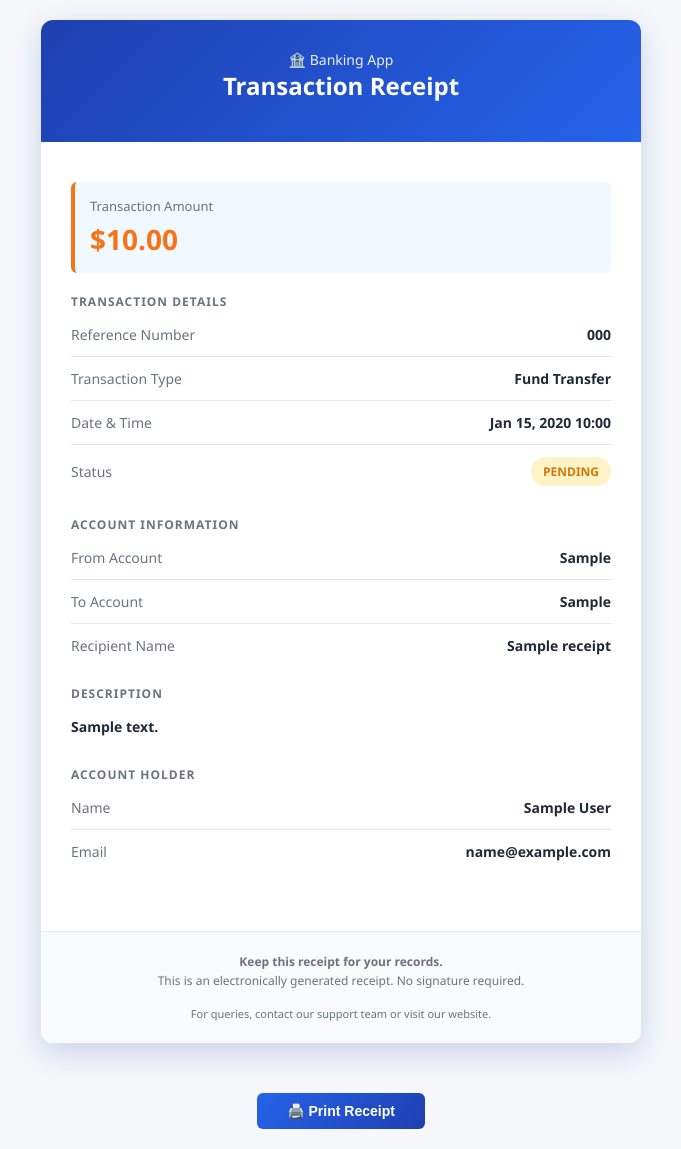
After one commit to michaelumoize-lab/BankingWebApp, a Django app: page /receipt/00000000-0000-0000-0000-000000000001/ in a window 1280 px wide. The commit adds this page. Shown: the whole page, without its empty margins (299-980 px from the left). Run offline with Django 5.2, Linux system fonts and the light colour scheme; a user stored in the database is signed in; tables that the repository leaves empty hold one stand-in row (values such as "Sample post").

Commit message:
Add transaction-receipt linking: click transactions to view receipts with hover effects

```diff
--- /dev/null
+++ b/bankapp/web/templates/web/receipt.html
@@ -0,0 +1,292 @@
+<!DOCTYPE html>
+<html lang="en">
+<head>
+    <meta charset="UTF-8">
+    <meta name="viewport" content="width=device-width, initial-scale=1.0">
+    <title>Transaction Receipt</title>
+    <style>
+        * {
+            margin: 0;
+            padding: 0;
+            box-sizing: border-box;
+        }
+
+        body {
+            font-family: 'Segoe UI', Tahoma, Geneva, Verdana, sans-serif;
+            background: #f5f7fa;
+            padding: 20px;
+        }
+
+        .receipt-container {
+            max-width: 600px;
+            margin: 0 auto;
+            background: white;
+            border-radius: 12px;
+            box-shadow: 0 10px 30px rgba(30, 64, 175, 0.2);
+            overflow: hidden;
+        }
+
+        .receipt-header {
+            background: linear-gradient(135deg, #1e40af 0%, #2563eb 100%);
+            color: white;
+            padding: 30px;
+            text-align: center;
+        }
+
+        .receipt-header h1 {
+            font-size: 24px;
+            margin-bottom: 10px;
+        }
+
+        .bank-name {
+            font-size: 14px;
+            opacity: 0.9;
+        }
+
+        .receipt-body {
+            padding: 40px 30px;
+        }
+
+        .receipt-section {
+            margin-bottom: 30px;
+        }
+
+        .section-title {
+            font-size: 12px;
+            font-weight: 600;
+            color: #6b7280;
+            text-transform: uppercase;
+            letter-spacing: 1px;
+            margin-bottom: 15px;
+        }
+
+        .receipt-row {
+            display: flex;
+            justify-content: space-between;
+            align-items: center;
+            margin-bottom: 12px;
+            padding-bottom: 12px;
+            border-bottom: 1px solid #e5e7eb;
+        }
+
+        .receipt-row:last-child {
+            border-bottom: none;
+            margin-bottom: 0;
+            padding-bottom: 0;
+        }
+
+        .receipt-label {
+            color: #6b7280;
+            font-size: 14px;
+            font-weight: 500;
+        }
+
+        .receipt-value {
+            color: #1f2937;
+            font-size: 14px;
+            font-weight: 600;
+            text-align: right;
+        }
+
+        .amount-section {
+            background: #f0f9ff;
+            border-left: 4px solid #f97316;
+            padding: 15px;
+            border-radius: 6px;
+            margin-bottom: 20px;
+        }
+
+        .amount-label {
+            color: #6b7280;
+            font-size: 13px;
+            margin-bottom: 5px;
+        }
+
+        .amount-value {
+            font-size: 28px;
+            font-weight: 700;
+            color: #f97316;
+        }
+
+        .status-badge {
+            display: inline-block;
+            padding: 6px 12px;
+            border-radius: 20px;
+            font-size: 12px;
+            font-weight: 600;
+            text-transform: uppercase;
+        }
+
+        .status-completed {
+            background: #d1fae5;
+            color: #059669;
+        }
+
+        .status-pending {
+            background: #fef3c7;
+            color: #d97706;
+        }
+
+        .status-failed {
+            background: #fee2e2;
+            color: #dc2626;
+        }
+
+        .receipt-footer {
+            background: #f9fafb;
+            padding: 20px 30px;
+            text-align: center;
+            border-top: 1px solid #e5e7eb;
+        }
+
+        .receipt-footer p {
+            color: #6b7280;
+            font-size: 12px;
+            line-height: 1.6;
+        }
+
+        .print-button {
+            display: inline-block;
+            margin-top: 20px;
+            padding: 10px 30px;
+            background: linear-gradient(135deg, #2563eb 0%, #1e40af 100%);
+            color: white;
+            border: none;
+            border-radius: 6px;
+            cursor: pointer;
+            font-size: 14px;
+            font-weight: 600;
+            transition: transform 0.2s;
+        }
+
+        .print-button:hover {
+            transform: translateY(-2px);
+        }
+
+        .download-link {
+            color: #2563eb;
+            text-decoration: none;
+            font-weight: 600;
+        }
+
+        .download-link:hover {
+            text-decoration: underline;
+        }
+
+        @media print {
+            body {
+                background: white;
+                padding: 0;
+            }
+
+            .print-button {
+                display: none;
+            }
+        }
+    </style>
+</head>
+<body>
+    <div class="receipt-container">
+        <!-- Header -->
+        <div class="receipt-header">
+            <div class="bank-name">🏦 Banking App</div>
+            <h1>Transaction Receipt</h1>
+        </div>
+
+        <!-- Body -->
+        <div class="receipt-body">
+            <!-- Amount Section -->
+            <div class="amount-section">
+                <div class="amount-label">Transaction Amount</div>
+                <div class="amount-value">${{ receipt.amount }}</div>
+            </div>
+
+            <!-- Transaction Details -->
+            <div class="receipt-section">
+                <div class="section-title">Transaction Details</div>
+                <div class="receipt-row">
+                    <span class="receipt-label">Reference Number</span>
+                    <span class="receipt-value">{{ receipt.reference_number }}</span>
+                </div>
+                <div class="receipt-row">
+                    <span class="receipt-label">Transaction Type</span>
+                    <span class="receipt-value">{{ receipt.get_transaction_type_display }}</span>
+                </div>
+                <div class="receipt-row">
+                    <span class="receipt-label">Date & Time</span>
+                    <span class="receipt-value">{{ receipt.created_at|date:"M d, Y H:i" }}</span>
+                </div>
+                <div class="receipt-row">
+                    <span class="receipt-label">Status</span>
+                    <span class="receipt-value">
+                        <span class="status-badge status-{{ receipt.status }}">{{ receipt.get_status_display }}</span>
+                    </span>
+                </div>
+            </div>
+
+            <!-- Account Details -->
+            {% if receipt.from_account or receipt.to_account %}
+            <div class="receipt-section">
+                <div class="section-title">Account Information</div>
+                {% if receipt.from_account %}
+                <div class="receipt-row">
+                    <span class="receipt-label">From Account</span>
+                    <span class="receipt-value">{{ receipt.from_account }}</span>
+                </div>
+                {% endif %}
+                {% if receipt.to_account %}
+                <div class="receipt-row">
+                    <span class="receipt-label">To Account</span>
+                    <span class="receipt-value">{{ receipt.to_account }}</span>
+                </div>
+                {% endif %}
+                {% if receipt.recipient_name %}
+                <div class="receipt-row">
+                    <span class="receipt-label">Recipient Name</span>
+                    <span class="receipt-value">{{ receipt.recipient_name }}</span>
+                </div>
+                {% endif %}
+            </div>
+            {% endif %}
+
+            <!-- Description -->
+            {% if receipt.description %}
+            <div class="receipt-section">
+                <div class="section-title">Description</div>
+                <div class="receipt-row">
+                    <span class="receipt-value">{{ receipt.description }}</span>
+                </div>
+            </div>
+            {% endif %}
+
+            <!-- User Info -->
+            <div class="receipt-section">
+                <div class="section-title">Account Holder</div>
+                <div class="receipt-row">
+                    <span class="receipt-label">Name</span>
+                    <span class="receipt-value">{{ receipt.user.first_name }} {{ receipt.user.last_name }}</span>
+                </div>
+                <div class="receipt-row">
+                    <span class="receipt-label">Email</span>
+                    <span class="receipt-value">{{ receipt.user.email }}</span>
+                </div>
+            </div>
+        </div>
+
+        <!-- Footer -->
+        <div class="receipt-footer">
+            <p>
+                <strong>Keep this receipt for your records.</strong><br>
+                This is an electronically generated receipt. No signature required.
+            </p>
+            <p style="margin-top: 15px; font-size: 11px;">
+                For queries, contact our support team or visit our website.
+            </p>
+        </div>
+    </div>
+
+    <div style="text-align: center; margin-top: 30px;">
+        <button class="print-button" onclick="window.print()">🖨️ Print Receipt</button>
+    </div>
+</body>
+</html>
--- a/bankapp/web/urls.py
+++ b/bankapp/web/urls.py
@@ -30,4 +30,8 @@ urlpatterns = [
     # Bill Payment URLs
     path('bill/pay/', views.pay_bill, name='pay_bill'),
     path('bills/', views.bill_payments_list, name='bill_payments'),
+
+    # Receipt URLs
+    path('receipt/<uuid:receipt_id>/', views.receipt_view, name='receipt_view'),
+    path('receipts/', views.receipts_list, name='receipts_list'),
 ]
--- a/bankapp/web/views.py
+++ b/bankapp/web/views.py
@@ -1,10 +1,10 @@
-from django.shortcuts import render, redirect
+from django.shortcuts import render, redirect, get_object_or_404
 from django.contrib.auth import authenticate, login, logout
 from django.contrib.auth.decorators import login_required
 from django.utils import timezone
 from django.http import JsonResponse
-from core.models import BankAccount, User, ProfileUpdate, Notification, DebitCard, CardApplication, Loan, BankStatement, BillPayment, Review
-from core.services import deposit, withdraw, transfer
+from core.models import BankAccount, User, ProfileUpdate, Notification, DebitCard, CardApplication, Loan, BankStatement, BillPayment, Review, Receipt
+from core.services import deposit, withdraw, transfer, generate_receipt
 from decimal import Decimal
 
 
@@ -134,13 +134,30 @@ def dashboard(request):
     })
 
 @login_required
+@login_required
 def deposit_view(request):
     account = get_or_create_account(request.user)
     if request.method == "POST":
         try:
             amount = Decimal(request.POST.get("amount"))
-            deposit(account, amount, "Web deposit")
-            return redirect("dashboard")
+            txn = deposit(account, amount, "Web deposit")
+
+            # Generate receipt
+            receipt = generate_receipt(
+                user=request.user,
+                transaction_type='deposit',
+                amount=amount,
+                description='Web deposit',
+                from_account='',
+                to_account=account.account_number,
+                recipient_name=f"{request.user.first_name} {request.user.last_name}"
+            )
+
+            # Link transaction to receipt
+            txn.receipt = receipt
+            txn.save()
+
+            return redirect('receipt_view', receipt_id=receipt.id)
         except (ValueError, Exception) as e:
             return render(request, "web/deposit.html", {"account": account, "error": str(e)})
     return render(request, "web/deposit.html", {"account": account})
@@ -151,8 +168,24 @@ def withdraw_view(request):
     if request.method == "POST":
         try:
             amount = Decimal(request.POST.get("amount"))
-            withdraw(account, amount, "Web withdrawal")
-            return redirect("dashboard")
+            txn = withdraw(account, amount, "Web withdrawal")
+
+            # Generate receipt
+            receipt = generate_receipt(
+                user=request.user,
+                transaction_type='withdraw',
+                amount=amount,
+                description='Web withdrawal',
+                from_account=account.account_number,
+                to_account='',
+                recipient_name=f"{request.user.first_name} {request.user.last_name}"
+            )
+
+            # Link transaction to receipt
+            txn.receipt = receipt
+            txn.save()
+
+            return redirect('receipt_view', receipt_id=receipt.id)
         except (ValueError, Exception) as e:
             return render(request, "web/withdraw.html", {"account": account, "error": str(e)})
     return render(request, "web/withdraw.html", {"account": account})
@@ -180,8 +213,24 @@ def transfer_view(request):
             if not receiver_account.is_active:
                 raise ValueError("Recipient account is not active")
 
-            transfer(account, receiver_account, amount, "Web transfer")
-            return redirect("dashboard")
+            txn = transfer(account, receiver_account, amount, "Web transfer")
+
+            # Generate receipt
+            receipt = generate_receipt(
+                user=request.user,
+                transaction_type='transfer',
+                amount=amount,
+                description='Web transfer',
+                from_account=account.account_number,
+                to_account=receiver_account.account_number,
+                recipient_name=f"{receiver_account.user.first_name} {receiver_account.user.last_name}"
+            )
+
+            # Link transaction to receipt
+            txn.receipt = receipt
+            txn.save()
+
+            return redirect('receipt_view', receipt_id=receipt.id)
         except BankAccount.DoesNotExist:
             return render(request, "web/transfer.html", {"account": account, "error": "Account number not found"})
         except ValueError as e:
@@ -675,3 +724,17 @@ def bill_payments_list(request):
         'payments': payments,
     }
     return render(request, 'web/bill_payments.html', context)
+
+
+@login_required
+def receipt_view(request, receipt_id):
+    """Display transaction receipt"""
+    receipt = get_object_or_404(Receipt, id=receipt_id, user=request.user)
+    return render(request, 'web/receipt.html', {'receipt': receipt})
+
+
+@login_required
+def receipts_list(request):
+    """List all receipts for user"""
+    receipts = Receipt.objects.filter(user=request.user).order_by('-created_at')
+    return render(request, 'web/receipts_list.html', {'receipts': receipts})
```
Also changed, not shown: bankapp/core/admin.py (+21 -1 lines), bankapp/core/models.py (+49 -0 lines), bankapp/core/services.py (+25 -7 lines), bankapp/web/templates/web/dashboard.html (+9 -2 lines), bankapp/core/migrations/0010_receipt.py (added), bankapp/core/migrations/0011_transaction_receipt.py (added).
